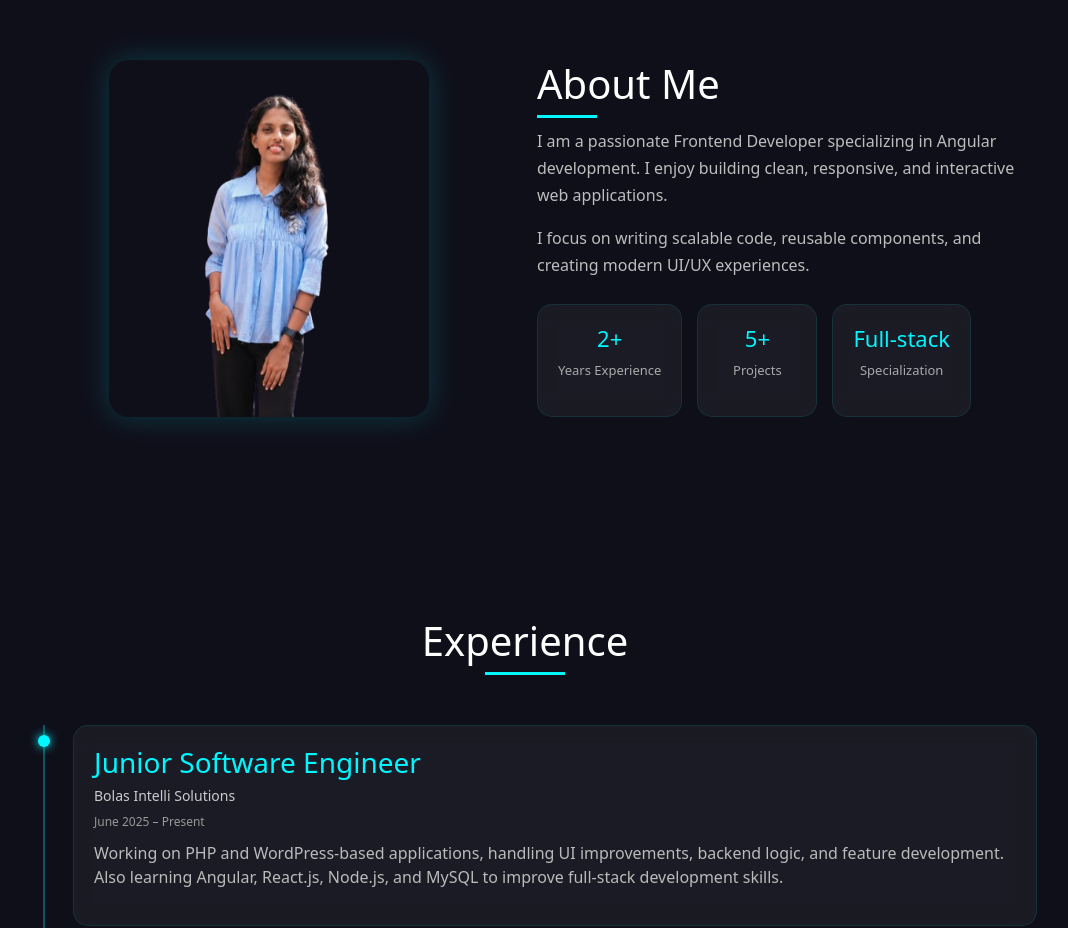
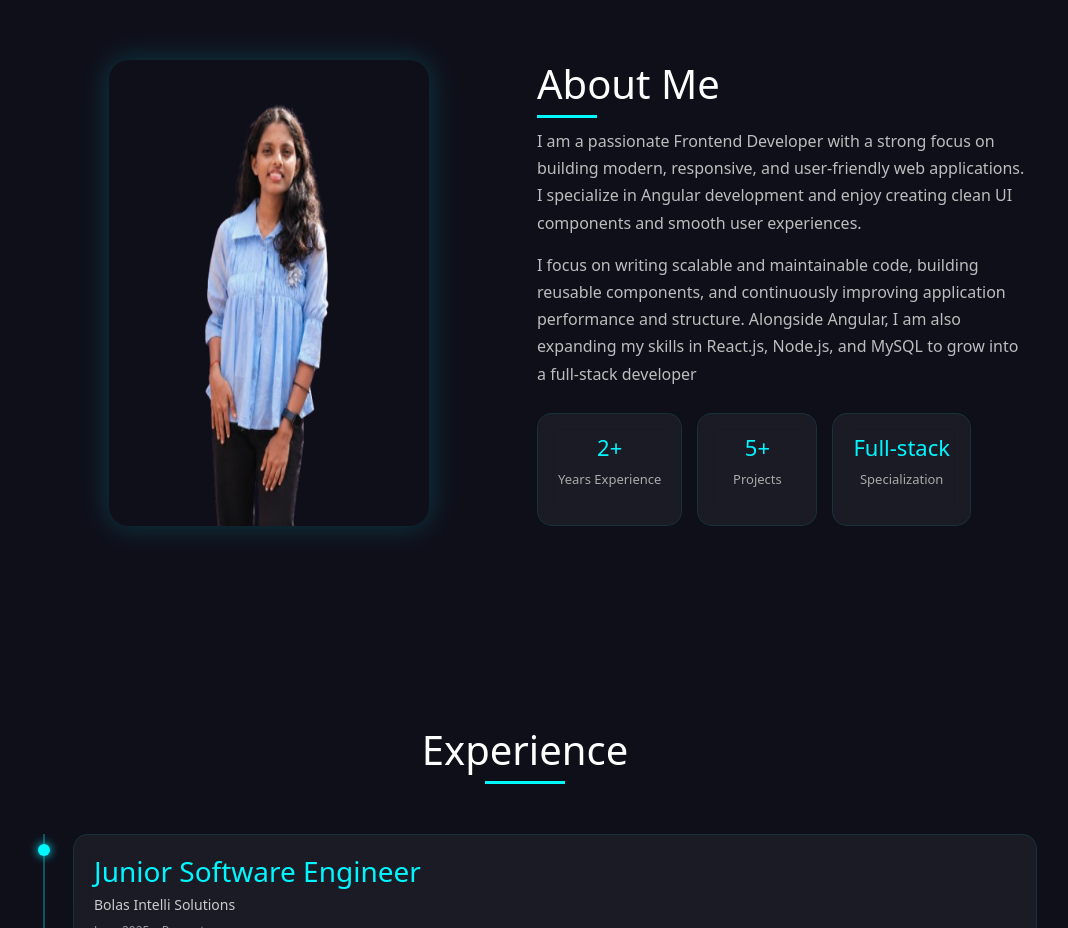
Before and after one commit to Nikhitharbhandary/portfolio, an Angular app: page / in a window 1280 px wide. Shown: the part 840-1768 px from the top of the page, without its empty margins (115-1183 px from the left). Built offline with nearby package versions, Linux system fonts and the light colour scheme.

Commit message:
Update about.html

```diff
--- a/src/app/about/about.html
+++ b/src/app/about/about.html
@@ -7,12 +7,15 @@
         <div class="content-section col-lg-6 col-12">
         <h2>About Me</h2>
         <p>
-            I am a passionate Frontend Developer specializing in Angular development.
-            I enjoy building clean, responsive, and interactive web applications.
+            I am a passionate Frontend Developer with a strong focus on building modern, responsive, and user-friendly web applications.
+          I specialize in Angular development and enjoy creating clean UI components and smooth user experiences.
+
         </p>
         <p>
-            I focus on writing scalable code, reusable components, and creating
-            modern UI/UX experiences.
+          I focus on writing scalable and maintainable code, building reusable components,
+          and continuously improving application performance and structure. Alongside Angular,
+          I am also expanding my skills in React.js, Node.js, and MySQL to grow into a full-stack developer
+
         </p>
         <div class="highlights">
             <div class="card">
```
